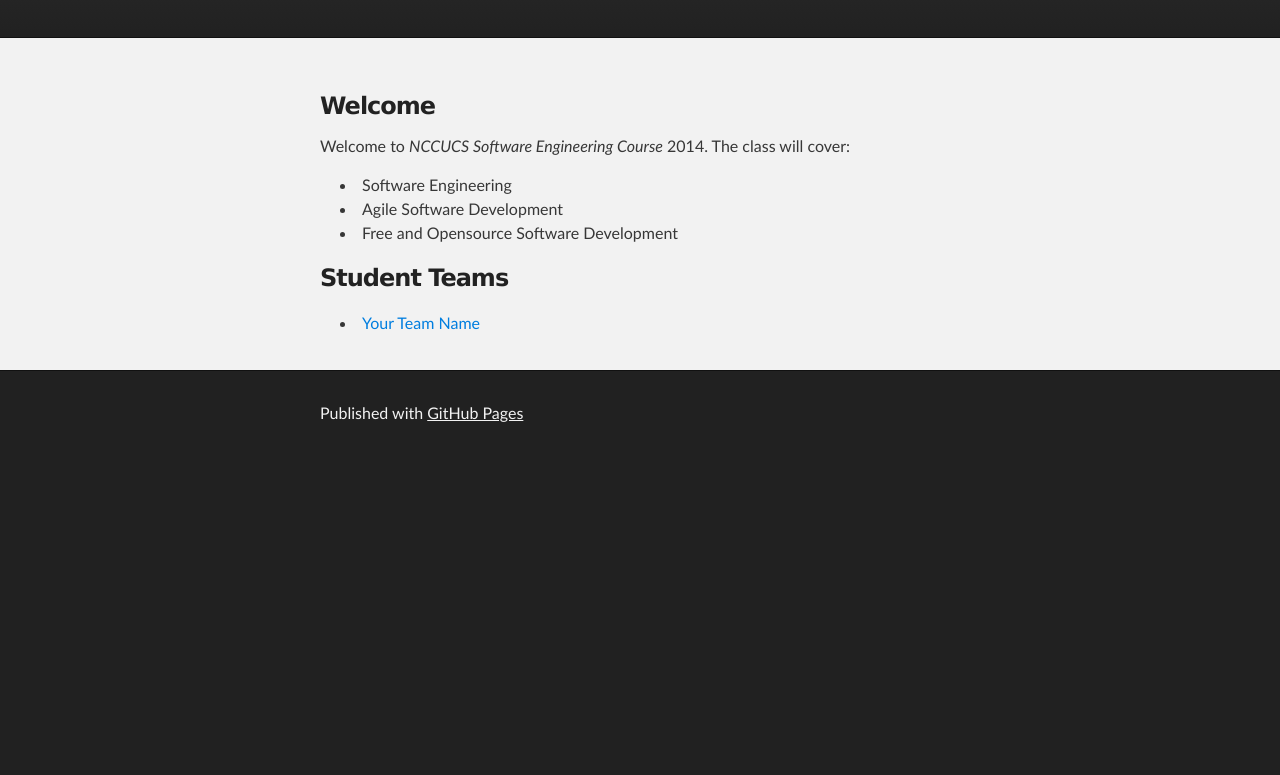
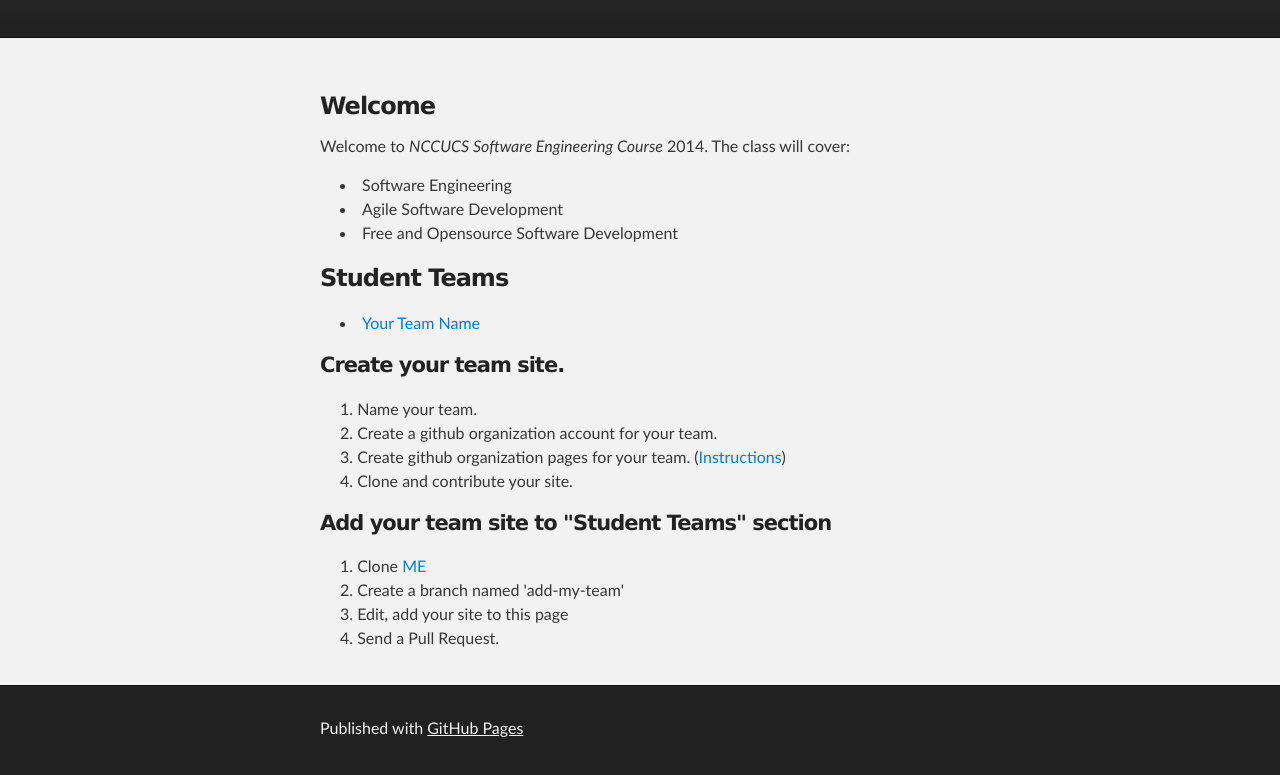
Before and after one commit to NCCUCS-SE/NCCUCS-SE.github.io, a plain HTML site: page index.html in a window 1280 px wide. Shown: the part 199-974 px from the top of the page. Before the commit the page ends 800 px from the top, so only its background shows below. Drawn offline with Linux system fonts and the light colour scheme.

Commit message:
Add "Create your team site" instruction.

```diff
--- a/index.html
+++ b/index.html
@@ -43,6 +43,25 @@
                  <li><a href="http://link-to-your-team-website/">Your Team Name</a></li>
              </ul>
         </p>
+
+        <h4>Create your team site.</h4>
+        <p>
+            <ol>
+                <li>Name your team.</li>
+                <li>Create a github organization account for your team.</li>
+                <li>Create github organization pages for your team. (<a href="http://pages.github.com/">Instructions</a>)</li>
+                <li>Clone and contribute your site.</li>
+            </ol>
+        </p>
+        <h4>Add your team site to "Student Teams" section</h4>
+        <p>
+            <ol>
+                <li>Clone <a href="https://github.com/NCCUCS-SE/NCCUCS-SE.github.io">ME</a></li>
+                <li>Create a branch named 'add-my-team'</li>
+                <li>Edit, add your site to this page</li>
+                <li>Send a Pull Request.</li>
+            </ol>
+        </p>
       </section>
     </div>
 
```
